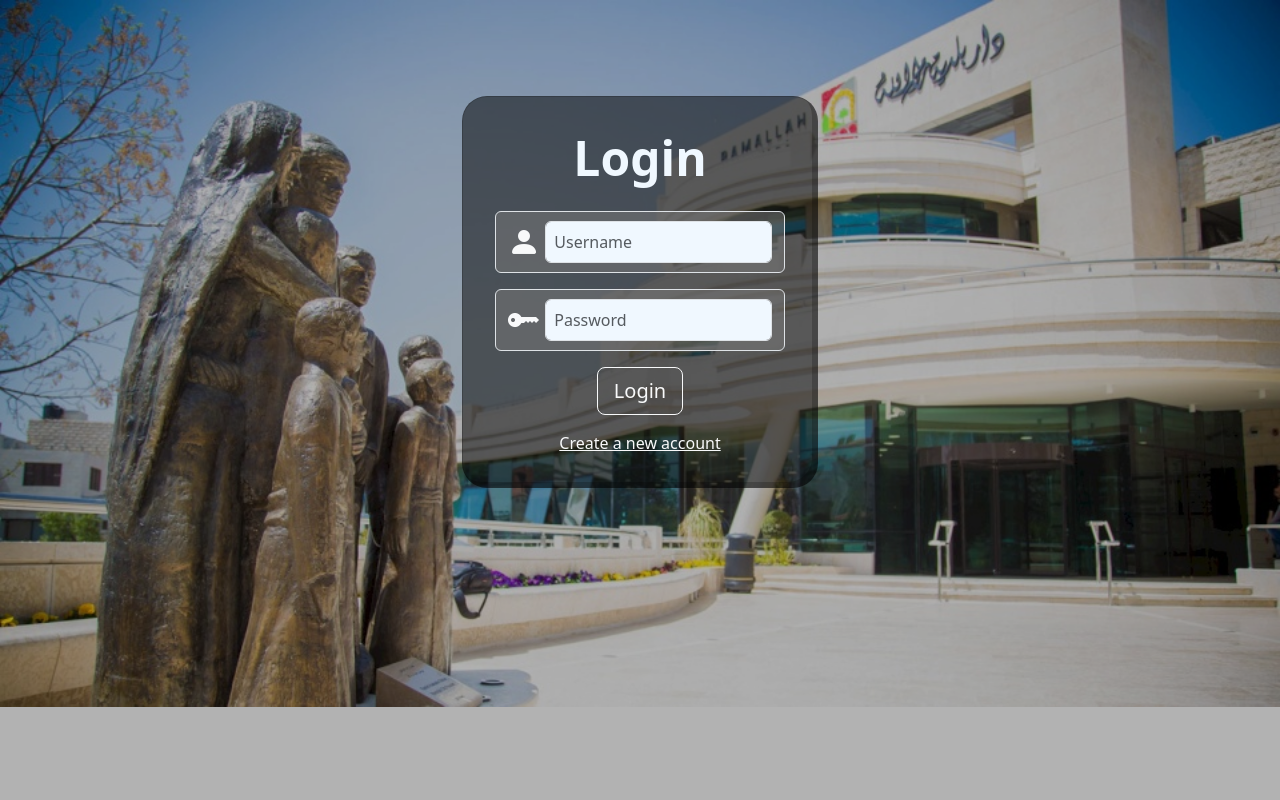
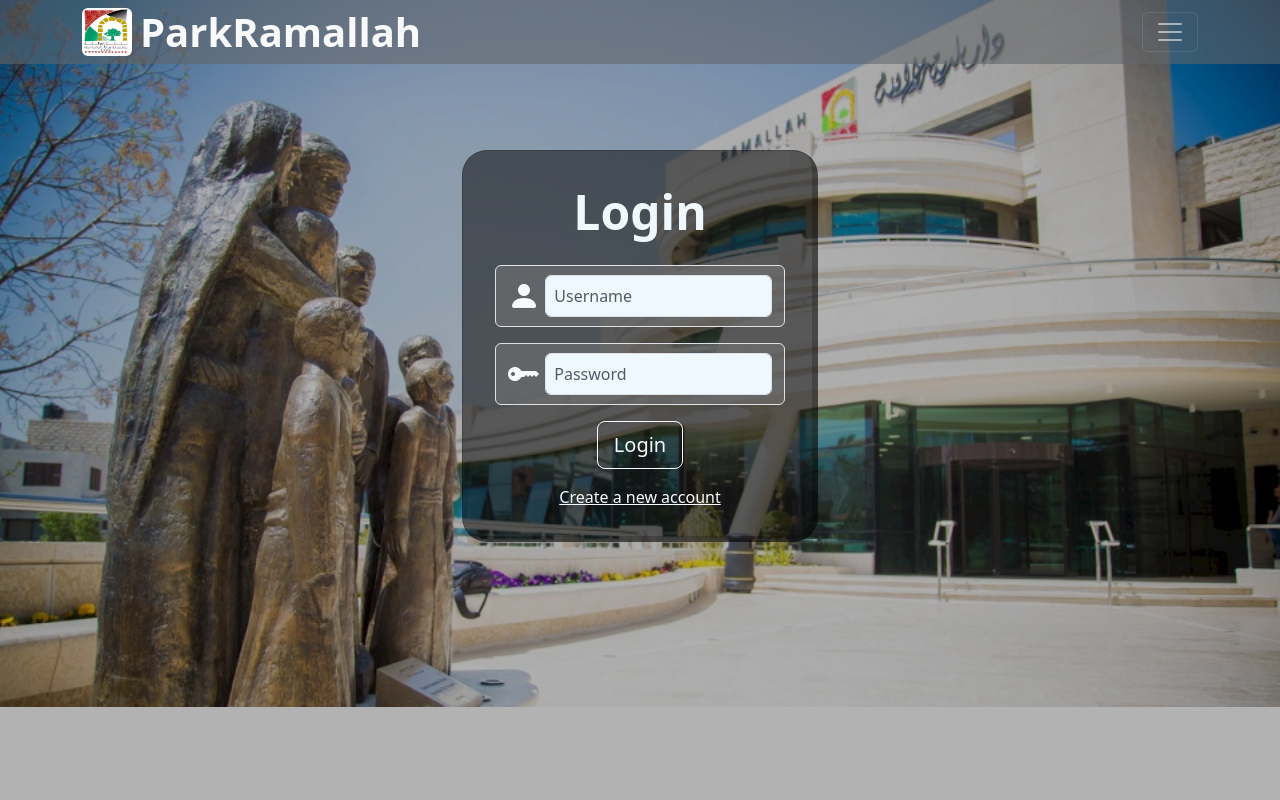
Before and after one commit to Farhoud-Rand/ParkRamallah, a Django app: page /login in a window 1280 px wide. Run offline with Django 5.2, Linux system fonts and the light colour scheme.

Commit message:
Users: login page first version

```diff
--- a/ParkRamallah/myapp/static/css/login.css
+++ b/ParkRamallah/myapp/static/css/login.css
@@ -16,7 +16,6 @@
 body {
     background-size: cover;
     background-repeat: no-repeat;
-
 }
 
 input {
@@ -33,6 +32,25 @@ input {
     color: #7eabf2 !important;
 }
 
-.my_nav {
-    background-color:rgba(12, 12, 12, 0.5) !important;
+/* Increase specificity of the selector */
+.navbar {
+    background-color: rgb(98 102 105 / 58%) !important; /* Black color with 70% transparency */
 }
+
+.logo-img {
+    width:50px; /* Adjust the width to your desired size */
+    height: 3rem; /* Automatically adjust the height to maintain aspect ratio */
+}
+
+.slidebar-nav ul li a {
+    font-size: 20px;
+    text-decoration: none;
+    display: block;
+    padding: 6px 10px;
+    transition: 0.5s;
+}
+
+.slidebar-nav ul li a:hover {
+    background-color: #eeeeee;
+    border-radius: 4px;
+}
--- a/ParkRamallah/myapp/templates/login.html
+++ b/ParkRamallah/myapp/templates/login.html
@@ -13,14 +13,41 @@
     <link rel="stylesheet" href="{% static 'css/login.css' %}">
 </head>
 <!-- Add a background-image for body -->
-<body class="bg-image" style="background-image: url('{% static 'img/ramallah_municipality.jpg' %}');">
+<body class="bg-image" style="background-image: url('{% static 'img/ramallah.jpg' %}');">
     <!-- Overlay -->
     <div class="overlay"></div>
+    <div class="slidebar-nav">
+        <nav class="navbar navbar-dark fixed-top">
+            <div class="container">
+                <div class="d-flex align-items-center">
+                    <!-- <div class="h3 bg-light rounded p-2 fw-bold me-2">PR</div> -->
+                    <img src="{% static 'img/Ramalla_City_Logo.png' %}" alt="logo" class="img-fluid logo-img me-2 rounded">
+                    <div class="display-6 text-light fw-bold">ParkRamallah</div>
+                </div>
+                <button class="navbar-toggler" type="button" data-bs-toggle="offcanvas" data-bs-target="#offcanvasNavbar" aria-controls="offcanvasNavbar">
+                    <span class="navbar-toggler-icon"></span>
+                </button>
+                <!-- Menus list -->
+                <div class="offcanvas offcanvas-end"  style="width: fit-content;" tabindex="-1" id="offcanvasNavbar" aria-labelledby="offcanvasNavbarLabel">
+                    <div class="offcanvas-header">
+                        <h5 class="offcanvas-title display-6 me-3 fw-bold" id="offcanvasNavbarLabel">ParkRamallah</h5>
+                        <button type="button" class="btn-close text-reset" data-bs-dismiss="offcanvas" aria-label="Close"></button>
+                    </div>
+                    <div class="offcanvas-body">
+                        <ul class="navbar-nav">
+                            <li class="nav-item"><a class="text-dark" href="#">Home</a></li>
+                            <li class="nav-item"><a class="text-dark" href="#">Login</a></li>
+                            <li class="nav-item"><a class="text-dark" href="#">Register</a></li>
+                            <li class="nav-item"><a class="text-dark" href="#">About us</a></li>
+                        </ul>
+                    </div>
+                </div>
+            </div>
+        </nav>
+    </div>
 
     <!-- Main content -->
-    <div class="container mt-5">
-        <!-- Navbar -->
-
+    <div class="container" style="margin-top: 8%;">
         <div class="row justify-content-center text-light">
             <div class="col-md-4">
                 <div class="card mt-5 custom-card p-3">
--- a/ParkRamallah/myapp/urls.py
+++ b/ParkRamallah/myapp/urls.py
@@ -3,4 +3,5 @@ from . import views
 
 urlpatterns = [
     path('login',views.login),
+    path('register',views.register),
 ]
--- a/ParkRamallah/myapp/views.py
+++ b/ParkRamallah/myapp/views.py
@@ -3,3 +3,7 @@ from django.shortcuts import render
 # Users: login page
 def login(request):
     return render(request,"login.html")
+
+# Users: Register page
+def register(request):
+    return render(request,"register.html")
```
Also changed, not shown: ParkRamallah/db.sqlite3, ParkRamallah/myapp/static/img/Ramalla_City_Logo.png (added), ParkRamallah/myapp/static/img/ramallah.jpg (renamed from ParkRamallah/myapp/static/img/ramallah_municipality.jpg), ParkRamallah/myapp/templates/register.html (added).
